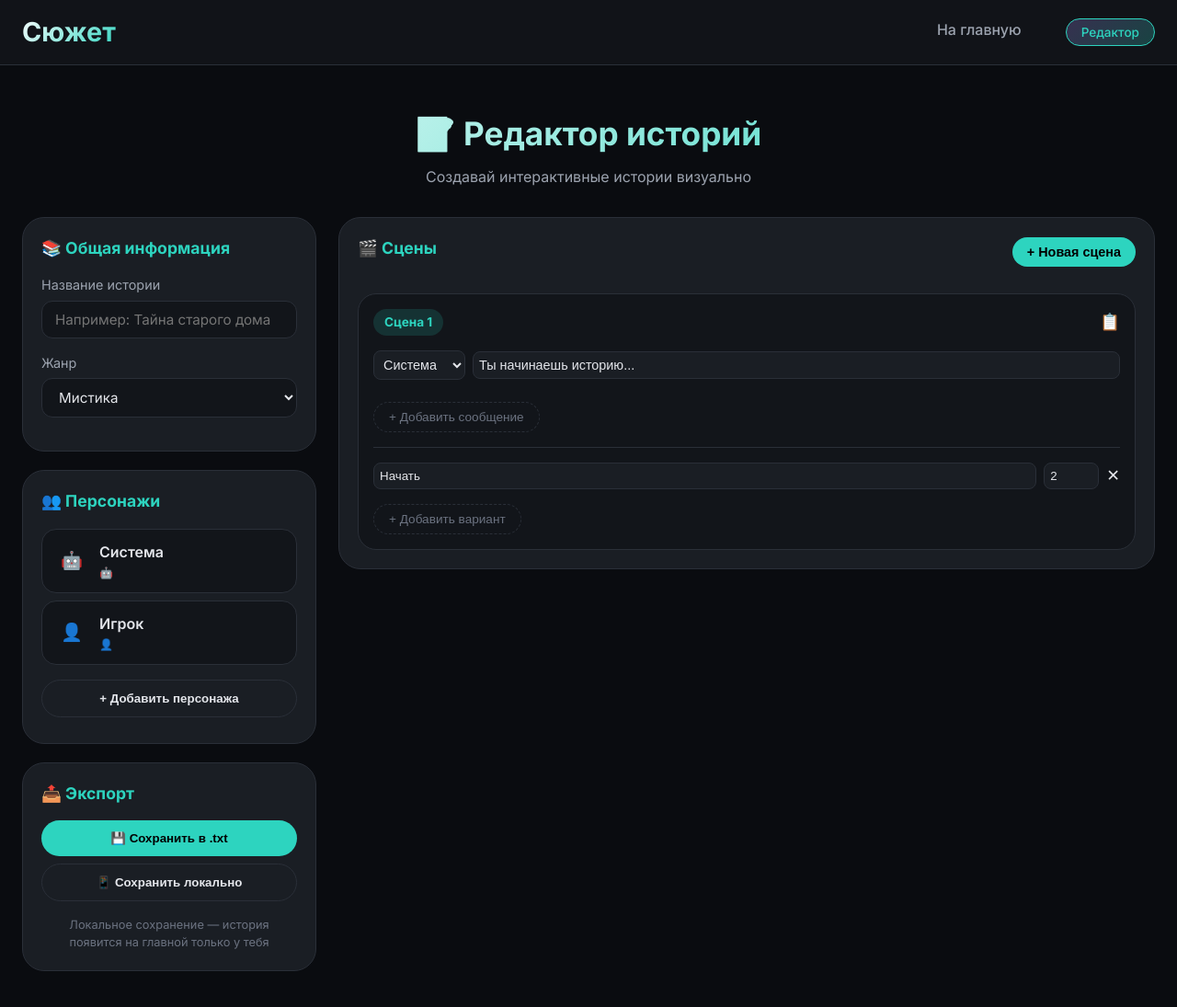
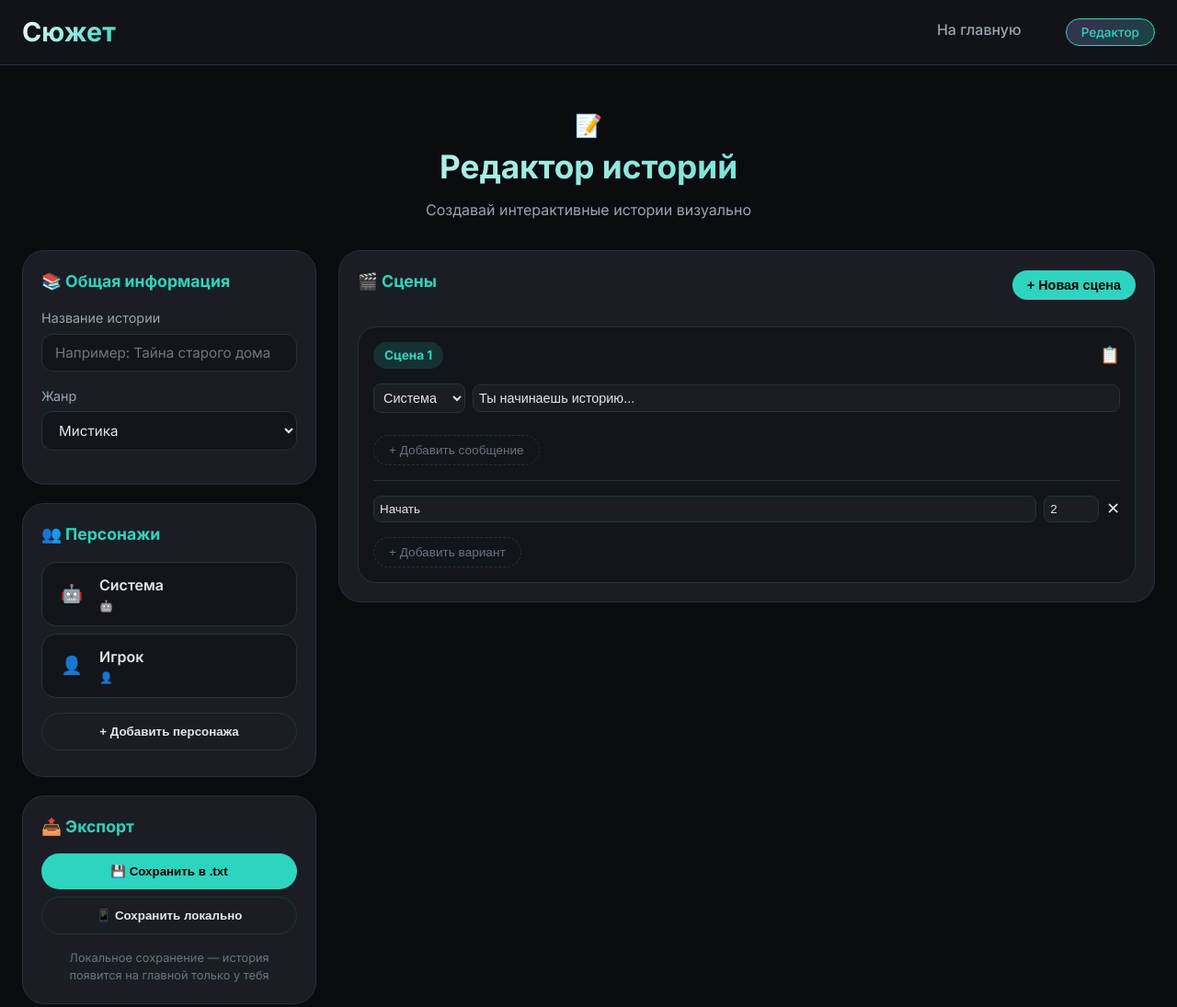
Before and after one commit to mizyjhe/mizyjhe.github.io, a plain HTML site: page editor.html in a window 1280 px wide. Shown: the whole page at 92% size. Drawn offline with Linux system fonts and the light colour scheme.

Commit message:
Update editor.html

```diff
--- a/editor.html
+++ b/editor.html
@@ -25,7 +25,8 @@
         <main class="main">
             <div class="main__container">
                 <div class="editor-header">
-                    <h2 class="editor-header__title">📝 Редактор историй</h2>
+                    <h2>📝</h2>
+                    <h2 class="editor-header__title">Редактор историй</h2>
                     <p class="editor-header__subtitle">Создавай интерактивные истории визуально</p>
                 </div>
 
```
